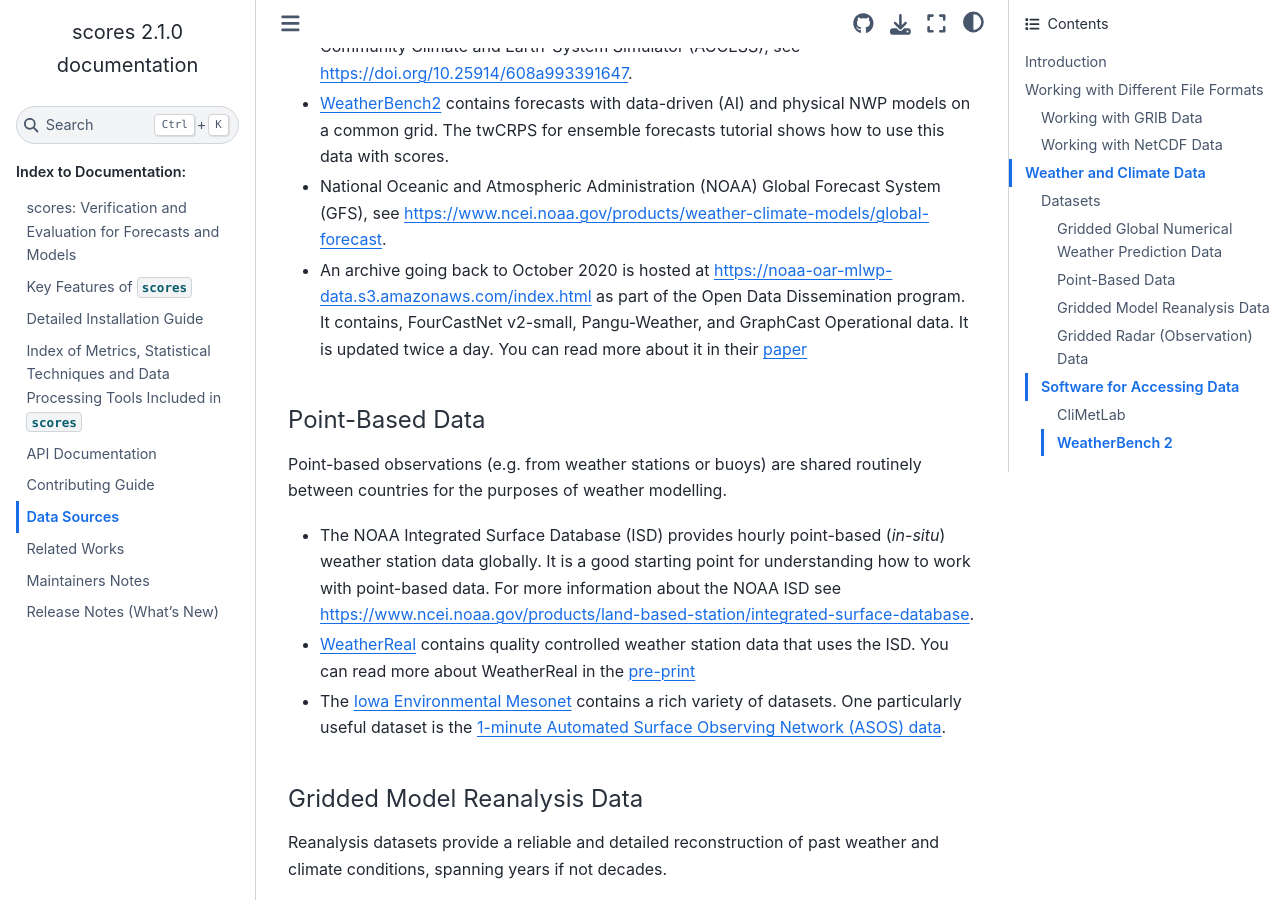
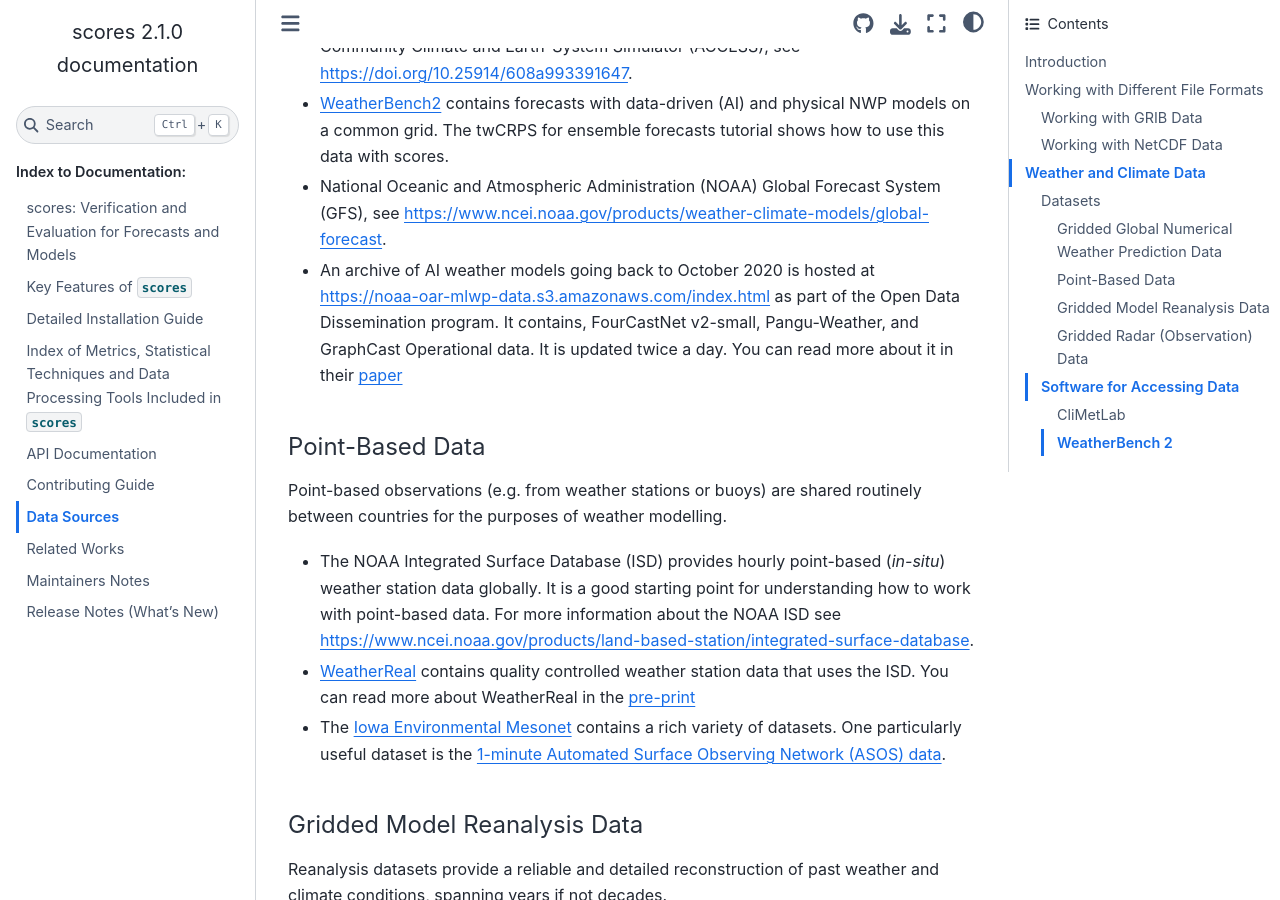
Before and after one commit to nci/scores, a Sphinx documentation site: the page built from docs/data.md, in a window 1280 px wide and 900 px high, scrolled down 1402 px. Built offline with Sphinx 7.4.7 and the Sphinx Book theme 1.1.4, drawn with Linux system fonts in a browser that asks for light colours; pages that are not in the unit, such as notebooks, are missing from menus.

Commit message:
fix link and sentence

```diff
--- a/docs/data.md
+++ b/docs/data.md
@@ -35,9 +35,9 @@ Global numerical weather prediction (NWP) models are used to generate medium ran
 Archived datasets are available for:
 
 - Bureau of Meteorology's Australian Parallel Suite version 3 (APS3) Australian Community Climate and Earth-System Simulator (ACCESS), see [https://doi.org/10.25914/608a993391647](https://doi.org/10.25914/608a993391647).
-- [WeatherBench2](https://weatherbench2.readthedocs.io/en/latest/data-guide.html) contains forecasts with data-driven (AI) and physical NWP models on a common grid. The [twCRPS for ensemble forecasts tutorial](project:./tutorials/Threshold_Weighted_CRPS_for_Ensembles.ipynb) shows how to use this data with scores.
+- [WeatherBench2](https://weatherbench2.readthedocs.io/en/latest/data-guide.html) contains forecasts with data-driven (AI) and physical NWP models on a common grid. The [twCRPS for ensemble forecasts tutorial](project:./tutorials/Threshold_Weighted_CRPS_for_Ensembles.md) shows how to use this data with scores.
 - National Oceanic and Atmospheric Administration (NOAA) Global Forecast System (GFS), see [https://www.ncei.noaa.gov/products/weather-climate-models/global-forecast](https://www.ncei.noaa.gov/products/weather-climate-models/global-forecast).
-- An archive going back to October 2020 is hosted at [https://noaa-oar-mlwp-data.s3.amazonaws.com/index.html](https://noaa-oar-mlwp-data.s3.amazonaws.com/index.html) as part of the Open Data Dissemination program. It contains, FourCastNet v2-small, Pangu-Weather, and GraphCast Operational data. It is updated twice a day. You can read more about it in their [paper](https://doi.org/10.1175/BAMS-D-24-0057.1)
+- An archive of AI weather models going back to October 2020 is hosted at [https://noaa-oar-mlwp-data.s3.amazonaws.com/index.html](https://noaa-oar-mlwp-data.s3.amazonaws.com/index.html) as part of the Open Data Dissemination program. It contains, FourCastNet v2-small, Pangu-Weather, and GraphCast Operational data. It is updated twice a day. You can read more about it in their [paper](https://doi.org/10.1175/BAMS-D-24-0057.1)
 
 #### Point-Based Data
 
```
